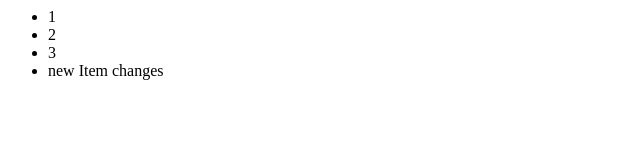
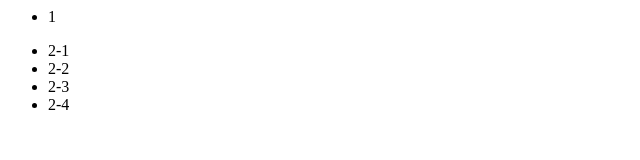
Before and after one commit to costadvl/workTask, a plain HTML site: page index.html in a window 1280 px wide. Shown: the whole page, without its empty margins (0-640 px from the left). Drawn offline with Linux system fonts and the light colour scheme.

Commit message:
new list item

```diff
--- a/index.html
+++ b/index.html
@@ -1,8 +1,11 @@
 <html>
     <ul>
         <li> 1 </li>
-        <li> 2 </li>
-        <li> 3 </li>
-        <li>new Item changes</li>
+    </ul>
+    <ul>
+        <li> 2-1 </li>
+        <li> 2-2 </li>
+        <li> 2-3 </li>
+        <li> 2-4 </li>
     </ul>
 </html>
```
